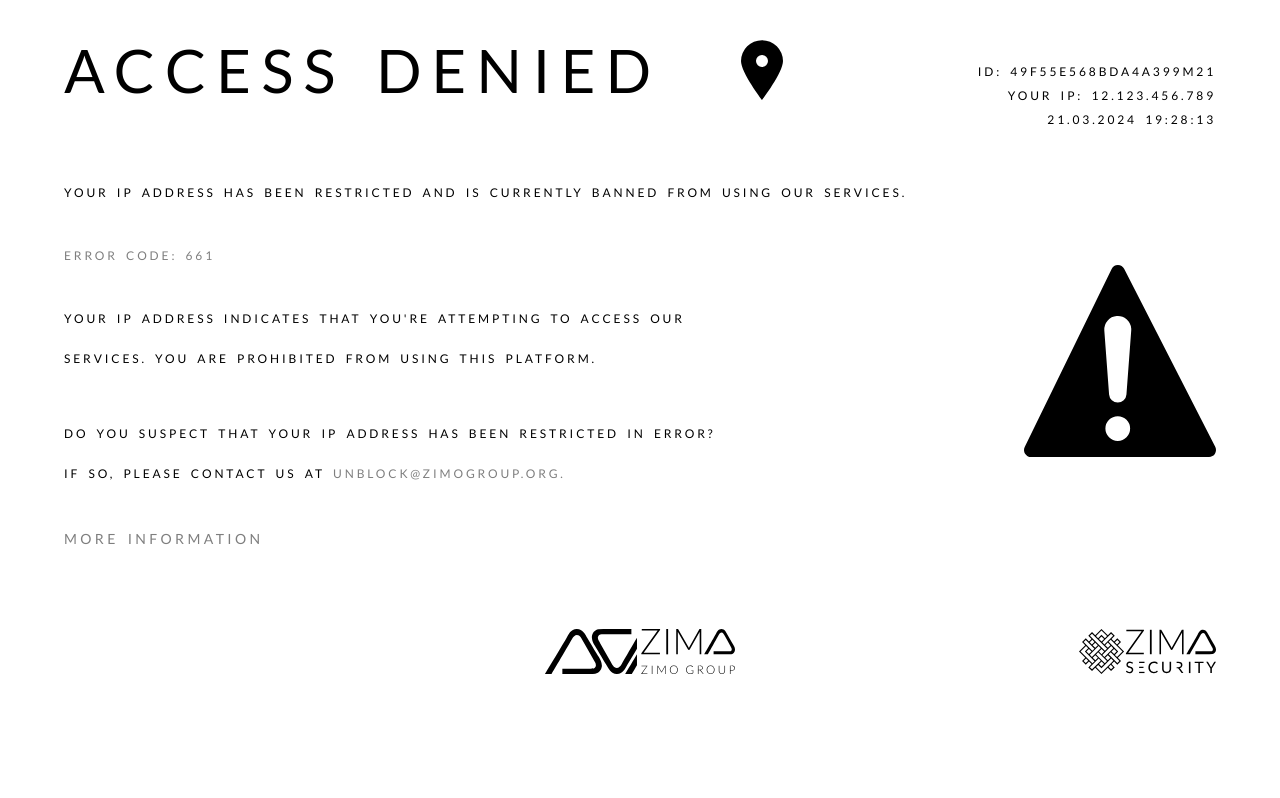
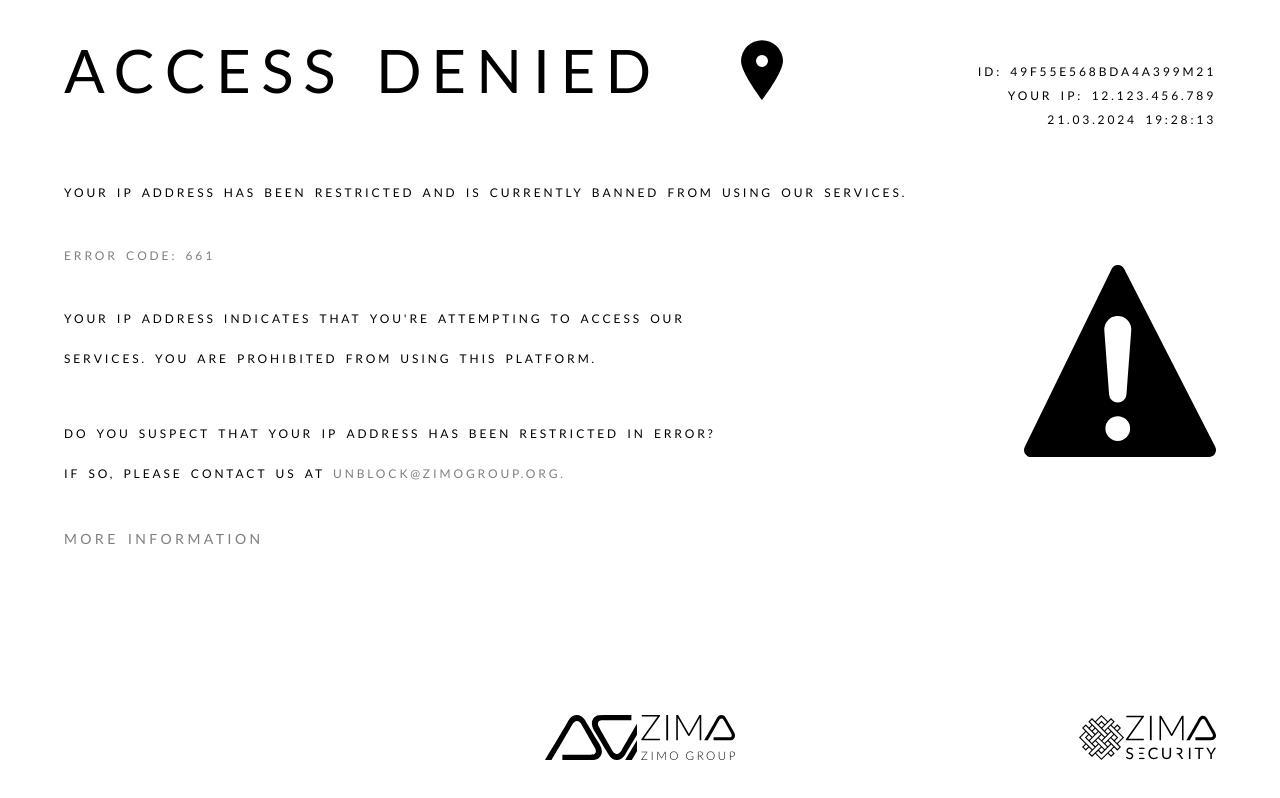
Before and after one commit to HisamNasir/Access-Denied, a Next.js app: page / in a window 1280 px wide. Built offline with nearby package versions, Linux system fonts and the light colour scheme.

Commit message:
Update page.tsx

```diff
--- a/app/page.tsx
+++ b/app/page.tsx
@@ -4,8 +4,8 @@ import Sidebar from "./ui/Sidebar";
 
 export default function Home() {
   return (
-    <main>
-      <div className=" relative  font px-6 sm:px-12 py-4 md:px-16 md:py-8 lg:px-18 lg:py-10 2xl:px-20 2xl:py-12 sm:space-y-[38px] md:space-y-[48px] lg:space-y-[45px] 2xl:space-y-[70px]">
+    <main className="min-h-screen h-full relative">
+      <div className=" relative pb-[80px] lg:pb-[148px] font px-6 sm:px-12 py-4 md:px-16 md:py-8 lg:px-18 lg:py-10 2xl:px-20 2xl:py-12 sm:space-y-[38px] md:space-y-[48px] lg:space-y-[45px] 2xl:space-y-[70px]">
         <div className=" sm:flex space-y-6 max-sm:mb-6 justify-between">
           <div className=" max-h-min flex items-center gap-10 md:gap-12 lg:gap-16 xl:gap-20 2xl:gap-[100px]">
             <h1 className=" text-xl sm:text-3xl md:text-4xl lg:text-5xl xl:text-6xl 2xl:text-[65px]">
@@ -62,7 +62,7 @@ export default function Home() {
           />
         </div>
       </div>
-      <div className="flex relative">
+      <footer className="flex absolute w-full bottom-0 ">
         <div className="flex mdabsolute bottom-0 -z-50 px-12 py-4 md:px-16 md:py-8 lg:px-18 lg:py-10 2xl:px-20 2xl:py-12 w-full sm:justify-center">
           <Image
             width={46}
@@ -81,7 +81,7 @@ export default function Home() {
             src={"/zima.svg"}
           />
         </div>
-      </div>
+      </footer>
     </main>
   );
 }
```
